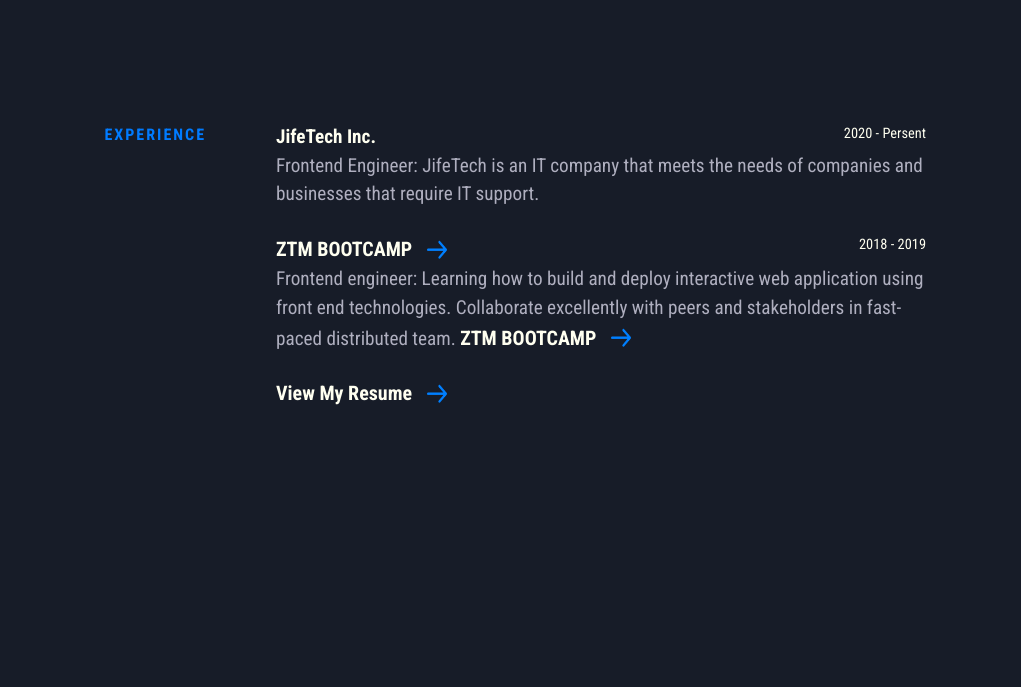
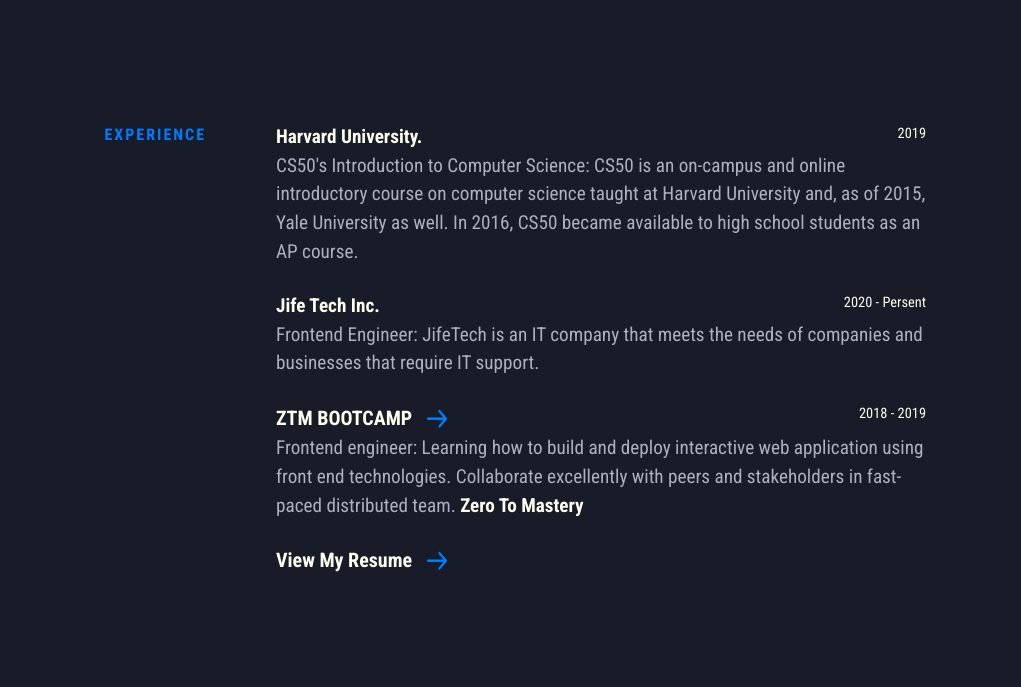
Before and after one commit to Davidohis/Dev-Portfoilo, a website: page index.html in a window 1280 px wide. Shown: the part 1740-2427 px from the top of the page, without its empty margins (174-1195 px from the left). Drawn offline with Linux system fonts and the light colour scheme.

Commit message:
Update index.html

```diff
--- a/index.html
+++ b/index.html
@@ -111,10 +111,23 @@
                 <div class="section__title">Experience</div>
                 <div class="section__content">
                     <div class="jobs">
+                         <div class="job">
+                            <div class="time-place">
+                                <div class="job__company">
+                                  <strong>Harvard University.</strong>
+                                </div>
+                                <div class="job__time">2019</div>
+                            </div>
+                            <div class="job__position">
+                             CS50's Introduction to Computer Science: CS50 is an on-campus and online introductory course
+                             on computer science taught at Harvard University and, as of 2015, Yale
+                             University as well. In 2016, CS50 became available to high school students as an AP course.
+                            </div>
+                        </div>
                         <div class="job">
                             <div class="time-place">
                                 <div class="job__company">
-                                  <strong>JifeTech Inc.</strong>
+                                  <strong>Jife Tech Inc.</strong>
                                 </div>
                                 <div class="job__time">2020 - Persent</div>
                             </div>
@@ -133,7 +146,7 @@
                                 Frontend engineer: Learning how to build and deploy interactive web
                                 application using front end technologies. Collaborate excellently with peers
                                 and stakeholders in fast-paced distributed team.
-                            <a href="https://zerotomastery.io/" target="_blank" class="arrow-link">ZTM BOOTCAMP</a>
+                             <a href="https://zerotomastery.io/" target="_blank"> Zero To Mastery</a>
                             </div>
                         </div>
                     <a href="img/david-cv.pdf" target="_blank" class="arrow-link">View My Resume</a>
```
